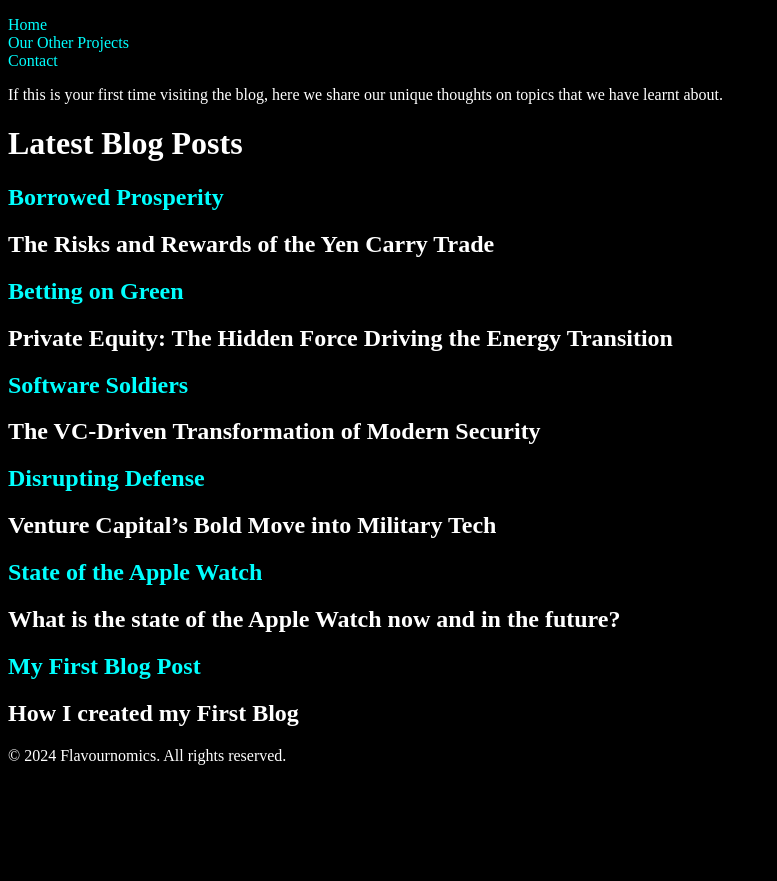
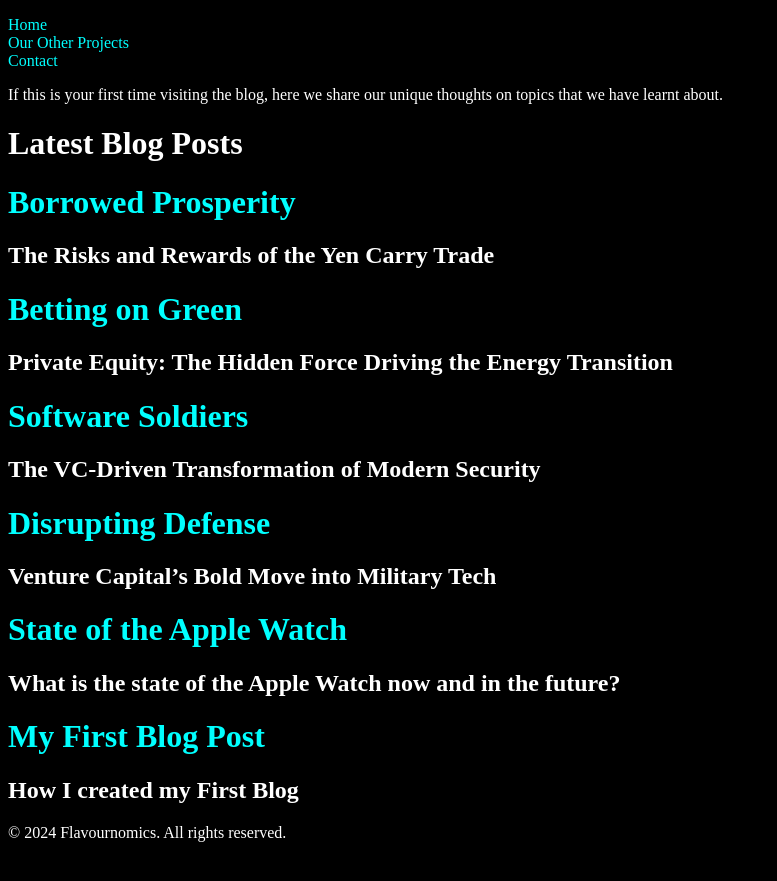
Before and after one commit to groupworksmedia/groupworks, a Jekyll site: the page built from index.md, in a window 1280 px wide. Shown: the top 881 px of the page, without its empty margins (0-777 px from the left). Built offline with Jekyll 4.4.1, drawn with Linux system fonts in a browser that asks for light colours.

Commit message:
style edits

```diff
--- a/index.md
+++ b/index.md
@@ -11,8 +11,8 @@
 <ul>
   {% for post in site.posts %}
     <li>
-      <h2><a href="{{ post.url }}">{{ post.title }}</a></h2>
-      <h3>{{ post.excerpt }}</h3>
+      <h1><a href="{{ post.url }}">{{ post.title }}</a></h1>
+      {{ post.excerpt }}
     </li>
   {% endfor %}
 </ul>
```
